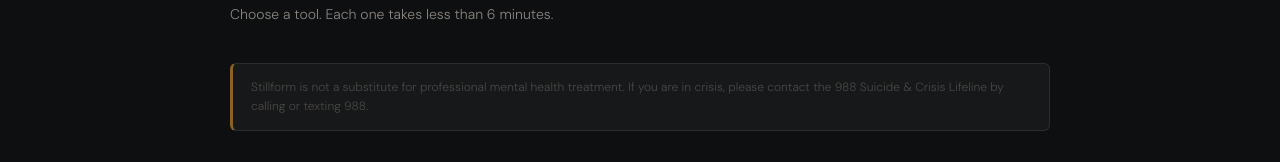
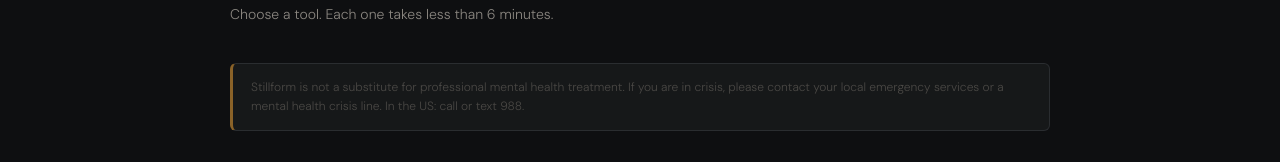
Before and after one commit to EmberEnterprises/Stillform, a React (Vite) app: page / in a window 1280 px wide. Both pictures are taken after a click on the button "Begin →". Shown: the part 172-334 px from the top of the page. Built offline with nearby package versions, Linux system fonts and the light colour scheme.

Commit message:
Update crisis resources to be international

```diff
--- a/src/App.jsx
+++ b/src/App.jsx
@@ -1169,7 +1169,7 @@
   return (
     <div>
       <div className="disclaimer">
-        This is not therapy or crisis intervention. For emergencies, call 988 (Suicide & Crisis Lifeline) or 911. This tool is a calm, structured space to process what you're experiencing.
+        This is not therapy or crisis intervention. If you are in crisis, please contact your local emergency services or a mental health crisis line. In the US: call or text 988. This tool is a calm, structured space to process what you're experiencing.
       </div>
       <div className="ai-container">
         <div className="ai-messages">
@@ -1297,7 +1297,7 @@
               <p>Choose a tool. Each one takes less than 6 minutes.</p>
             </div>
             <div className="disclaimer">
-              Stillform is not a substitute for professional mental health treatment. If you are in crisis, please contact the 988 Suicide & Crisis Lifeline by calling or texting 988.
+              Stillform is not a substitute for professional mental health treatment. If you are in crisis, please contact your local emergency services or a mental health crisis line. In the US: call or text 988.
             </div>
             <div className="tools-grid">
               {TOOLS.map(tool => (
@@ -1385,7 +1385,7 @@
             <p>The AI Consult feature sends text you enter to Anthropic's Claude API to generate responses. Text entered into AI Consult is processed by Anthropic's servers in accordance with <a href="https://www.anthropic.com/privacy" style={{ color: "var(--amber)" }}>Anthropic's privacy policy</a>. Do not enter sensitive personal or medical information into AI Consult.</p>
 
             <h2>Medical Disclaimer</h2>
-            <p>Stillform is not medical treatment, therapy, or a crisis intervention service. It is a composure tool. If you are experiencing a mental health crisis, please contact the 988 Suicide & Crisis Lifeline (call or text 988) or your local emergency services.</p>
+            <p>Stillform is not medical treatment, therapy, or a crisis intervention service. It is a composure tool. If you are experiencing a mental health crisis, please contact your local emergency services or a crisis line. In the US: call or text 988.</p>
 
             <h2>Contact</h2>
             <p>For privacy questions: emberenterprises@proton.me</p>
```
